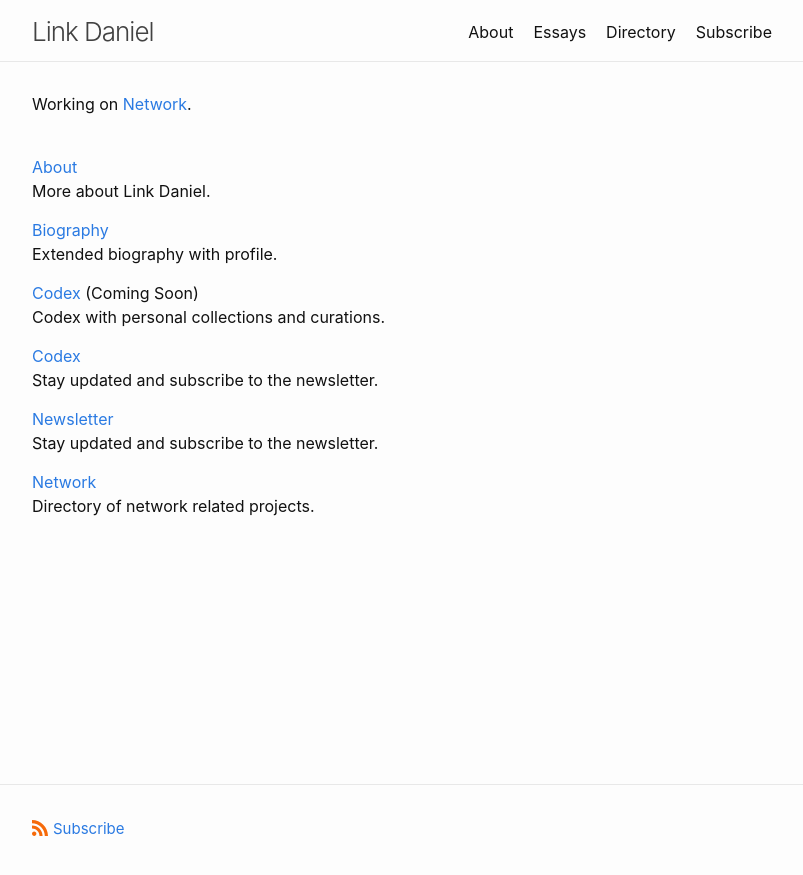
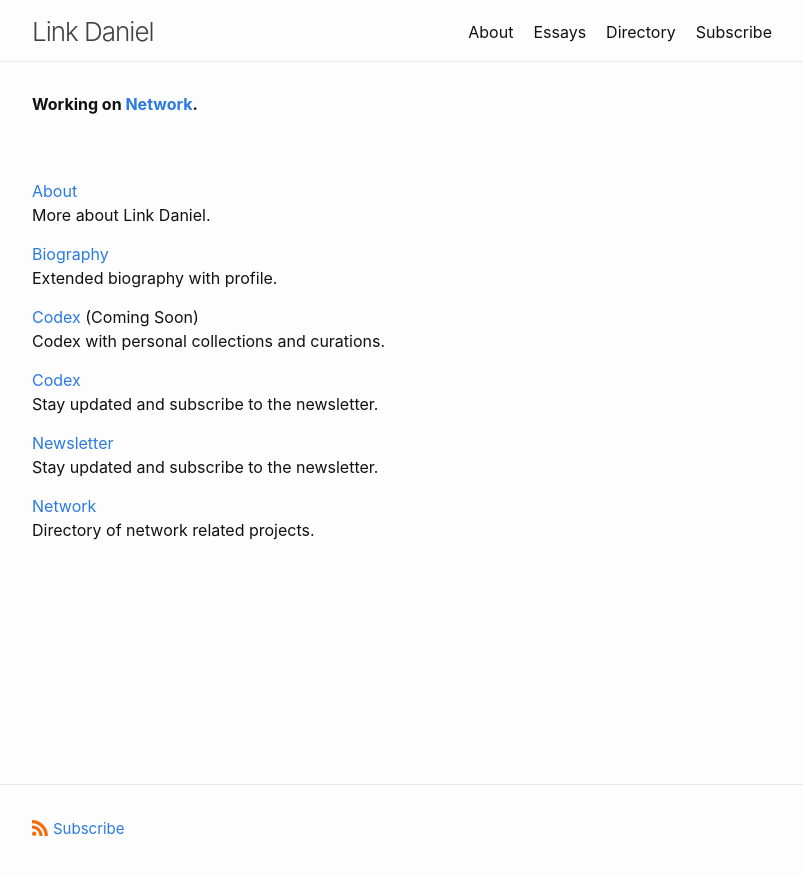
Before and after one commit to link-daniel/link.github.io, a Jekyll site: the page built from index.md, in a window 1280 px wide. Shown: the top 875 px of the page, without its empty margins (238-1041 px from the left). Built offline with Jekyll 4.4.1, drawn with Linux system fonts in a browser that asks for light colours.

Commit message:
Update index.md

```diff
--- a/index.md
+++ b/index.md
@@ -9,7 +9,8 @@ layout: home
 ---
 
 
-Working on [Network](/www.network.com.de).
+<b>Working on [Network](/www.network.com.de).</b>
+<br>
 <br>
 <br>
 
```
